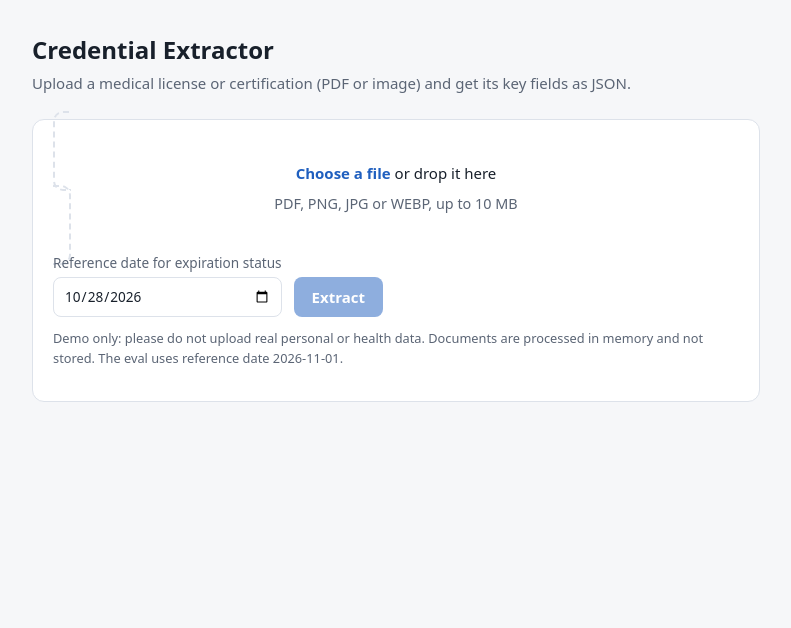
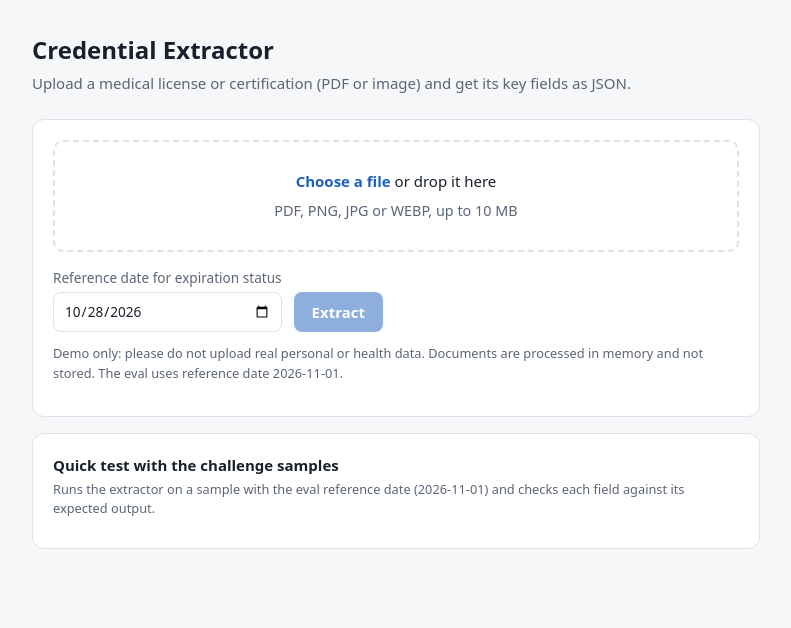
Before and after one commit to BernardoAguayoOrtega/medtrainer-credential-extractor, a FastAPI app: page / in a window 1280 px wide. Shown: the top 628 px of the page, without its empty margins (244-1035 px from the left). Run offline with FastAPI, Linux system fonts and the light colour scheme; data that the repository does not hold is empty.

Commit message:
fix(ui): repair drop zone border and dark date input; add one-click sample test with expected comparison

```diff
--- a/app.py
+++ b/app.py
@@ -3,6 +3,7 @@
 Run locally:  uvicorn app:app --reload
 """
 
+import json
 import logging
 import os
 import time
@@ -11,7 +12,7 @@ from datetime import date
 from pathlib import Path
 
 from fastapi import FastAPI, File, Form, HTTPException, Request, UploadFile
-from fastapi.responses import HTMLResponse
+from fastapi.responses import FileResponse, HTMLResponse
 
 from extractor.llm import DEFAULT_MODEL, call_openrouter
 from extractor.pipeline import extract_bytes
@@ -28,7 +29,10 @@ SIGNATURES = {
     ".jpeg": [b"\xff\xd8\xff"],
     ".webp": [b"RIFF"],
 }
-INDEX_HTML = (Path(__file__).parent / "templates" / "index.html").read_text()
+ROOT = Path(__file__).parent
+INDEX_HTML = (ROOT / "templates" / "index.html").read_text()
+# The challenge's sample documents, bundled for a one-click test. Served from a fixed allowlist.
+SAMPLES = {p.name: p for p in sorted((ROOT / "docs").glob("*.pdf"))}
 
 call_model = call_openrouter
 
@@ -65,6 +69,25 @@ def home() -> str:
 @app.get("/api/health")
 def health() -> dict:
     return {"status": "ok", "model": MODEL}
+
+
+@app.get("/api/samples")
+def samples() -> dict:
+    reference = json.loads((ROOT / "expected" / "_reference.json").read_text())
+    return {
+        "reference_date": reference["reference_date"],
+        "documents": [
+            {"name": name, "expected": json.loads((ROOT / "expected" / f"{path.stem}.json").read_text())}
+            for name, path in SAMPLES.items()
+        ],
+    }
+
+
+@app.get("/samples/{name}")
+def sample(name: str) -> FileResponse:
+    if name not in SAMPLES:
+        raise HTTPException(404, "Unknown sample")
+    return FileResponse(SAMPLES[name], media_type="application/pdf")
 
 
 @app.post("/api/extract")
--- a/templates/index.html
+++ b/templates/index.html
@@ -8,11 +8,13 @@
   :root {
     --bg: #f6f7f9; --card: #ffffff; --text: #18202b; --muted: #5b6575; --border: #dde2ea;
     --accent: #1f5fbf; --ok: #1d7a46; --warn: #a15c00; --bad: #b42318; --code: #f0f2f5;
+    color-scheme: light;
   }
   @media (prefers-color-scheme: dark) {
     :root {
       --bg: #11151b; --card: #1a2029; --text: #e6e9ee; --muted: #9aa4b2; --border: #2c3542;
       --accent: #6aa1ff; --ok: #4cc283; --warn: #f0a640; --bad: #ff6b5e; --code: #141920;
+      color-scheme: dark;
     }
   }
   * { box-sizing: border-box; }
@@ -21,7 +23,7 @@
   h1 { font-size: 1.5rem; margin: 0 0 4px; }
   p.lead { color: var(--muted); margin: 0 0 24px; }
   .card { background: var(--card); border: 1px solid var(--border); border-radius: 12px; padding: 20px; margin-bottom: 16px; }
-  .drop { border: 2px dashed var(--border); border-radius: 10px; padding: 28px 16px; text-align: center; cursor: pointer; transition: border-color .15s; }
+  .drop { display: block; border: 2px dashed var(--border); border-radius: 10px; padding: 28px 16px; text-align: center; cursor: pointer; transition: border-color .15s; }
   .drop:hover, .drop.drag { border-color: var(--accent); }
   .drop strong { color: var(--accent); }
   .drop .file { margin-top: 8px; color: var(--muted); font-size: .9rem; word-break: break-all; }
@@ -46,6 +48,13 @@
   pre { background: var(--code); border-radius: 8px; padding: 14px; overflow-x: auto; font-size: .82rem; margin: 10px 0 0; }
   .meta { color: var(--muted); font-size: .82rem; margin-top: 10px; }
   .head { display: flex; justify-content: space-between; align-items: center; gap: 8px; flex-wrap: wrap; }
+  .samples { display: flex; flex-wrap: wrap; gap: 8px; margin-top: 10px; }
+  .chip { font: inherit; font-size: .85rem; padding: 5px 12px; border-radius: 999px; border: 1px solid var(--border); background: var(--code); color: var(--text); cursor: pointer; }
+  .chip:hover { border-color: var(--accent); }
+  .chip:disabled { opacity: .5; cursor: default; }
+  td.check { width: 28px; text-align: center; font-weight: 700; }
+  td.match { color: var(--ok); } td.miss { color: var(--bad); }
+  .score { font-size: .9rem; color: var(--muted); margin-top: 8px; }
   [hidden] { display: none !important; }
 </style>
 </head>
@@ -69,11 +78,18 @@
     <p class="hint">Demo only: please do not upload real personal or health data. Documents are processed in memory and not stored. The eval uses reference date 2026-11-01.</p>
   </form>
 
+  <section class="card">
+    <strong>Quick test with the challenge samples</strong>
+    <div class="hint" style="margin-top:4px">Runs the extractor on a sample with the eval reference date (2026-11-01) and checks each field against its expected output.</div>
+    <div class="samples" id="samples"></div>
+  </section>
+
   <section class="card" id="output" hidden>
     <div class="head">
       <strong id="summary"></strong>
       <span class="status" id="status"></span>
     </div>
+    <div class="score" id="score" hidden></div>
     <table id="fields"></table>
     <div class="warnings" id="warnings" hidden><strong>Needs review</strong><ul id="warningList"></ul></div>
     <div class="head" style="margin-top:16px">
@@ -92,9 +108,38 @@
   const STATUS = { valid: "Valid", expiring_soon: "Expiring soon", expired: "Expired", no_expiration: "No expiration" };
 
   $("refDate").value = new Date().toISOString().slice(0, 10);
+  let expected = null; // set only when a sample is being tested
+
+  async function loadSamples() {
+    try {
+      const res = await fetch("/api/samples");
+      const data = await res.json();
+      $("samples").replaceChildren(...data.documents.map((doc) => {
+        const b = document.createElement("button");
+        b.type = "button"; b.className = "chip"; b.textContent = doc.name;
+        b.addEventListener("click", () => runSample(doc, data.reference_date));
+        return b;
+      }));
+    } catch { $("samples").textContent = "Samples unavailable."; }
+  }
+
+  async function runSample(doc, referenceDate) {
+    document.querySelectorAll(".chip").forEach((c) => (c.disabled = true));
+    try {
+      const blob = await (await fetch("/samples/" + encodeURIComponent(doc.name))).blob();
+      pick(new File([blob], doc.name, { type: "application/pdf" }));
+      $("refDate").value = referenceDate;
+      expected = doc.expected;
+      await submit();
+    } finally {
+      document.querySelectorAll(".chip").forEach((c) => (c.disabled = false));
+    }
+  }
+  loadSamples();
 
   function pick(file) {
     if (!file) return;
+    expected = null;
     const dt = new DataTransfer(); dt.items.add(file); $("file").files = dt.files;
     $("fileName").textContent = file.name;
     $("submit").disabled = false;
@@ -117,11 +162,24 @@
     const s = r.expiration_status;
     $("status").textContent = s ? STATUS[s] : "No status";
     $("status").className = "status s-" + (s || "none");
+    let hits = 0;
     $("fields").replaceChildren(...FIELDS.map((f) => {
       const tr = document.createElement("tr");
       const name = document.createElement("td"); name.textContent = f;
-      tr.append(name, cell(r[f])); return tr;
+      tr.append(name, cell(r[f]));
+      if (expected) {
+        const ok = JSON.stringify(r[f] ?? null) === JSON.stringify(expected[f] ?? null);
+        hits += ok;
+        const mark = document.createElement("td");
+        mark.className = "check " + (ok ? "match" : "miss");
+        mark.textContent = ok ? "✓" : "✗";
+        mark.title = ok ? "Matches expected" : "Expected: " + JSON.stringify(expected[f]);
+        tr.append(mark);
+      }
+      return tr;
     }));
+    $("score").hidden = !expected;
+    if (expected) $("score").textContent = `${hits}/${FIELDS.length} fields match the expected output` + (hits < FIELDS.length ? " (hover ✗ to see the expected value)" : "");
     $("warnings").hidden = !r.warnings.length;
     $("warningList").replaceChildren(...r.warnings.map((w) => { const li = document.createElement("li"); li.textContent = w; return li; }));
     $("json").textContent = JSON.stringify(r, null, 2);
@@ -130,8 +188,9 @@
     $("output").hidden = false;
   }
 
-  $("form").addEventListener("submit", async (e) => {
-    e.preventDefault();
+  $("form").addEventListener("submit", (e) => { e.preventDefault(); submit(); });
+
+  async function submit() {
     $("error").hidden = true;
     $("submit").disabled = true; $("submit").textContent = "Extracting…";
     try {
@@ -145,7 +204,7 @@
     } finally {
       $("submit").disabled = false; $("submit").textContent = "Extract";
     }
-  });
+  }
 
   $("copy").addEventListener("click", async () => {
     try { await navigator.clipboard.writeText($("json").textContent); $("copy").textContent = "Copied"; }
```
Also changed, not shown: tests/test_app.py (+22 -0 lines), 1 other file.
